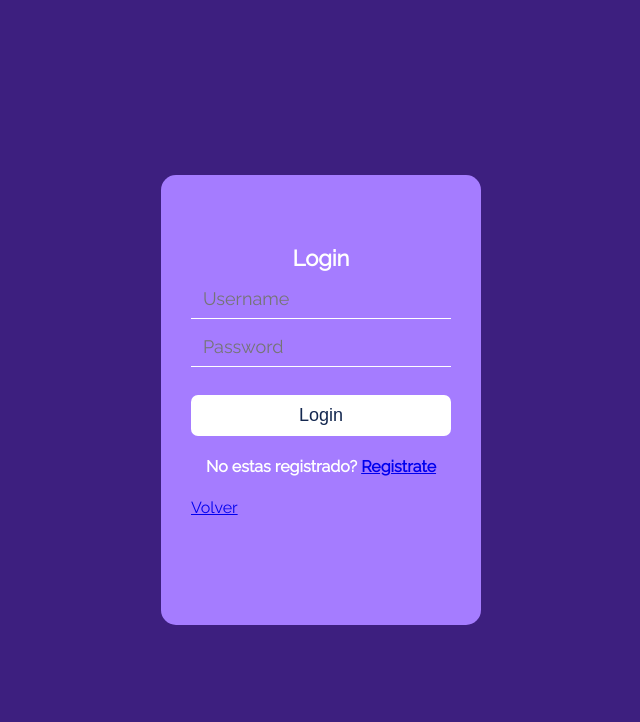
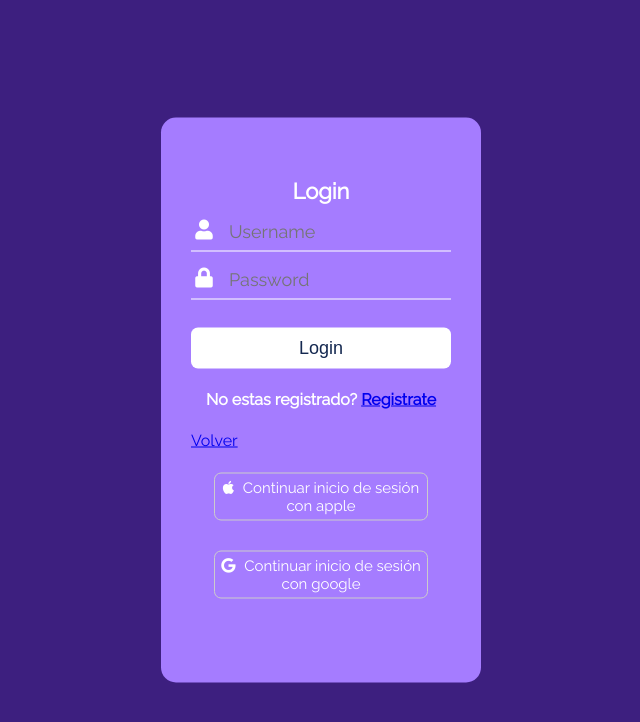
Before and after one commit to carlix-27/TorneoExpress, a plain HTML site: page frontend/templates/login.html in a window 1280 px wide. Shown: the whole page, without its empty margins (319-959 px from the left). Drawn offline with Linux system fonts and the light colour scheme.

Commit message:
frontend changes
login

```diff
--- a/frontend/styles/styleLogin.css
+++ b/frontend/styles/styleLogin.css
@@ -9,7 +9,7 @@ body {
 
 .login-box {
 	width: 320px;
-	height: 450px;
+	height: 565px;
 	background: #a57cff;
 	color: #fff;
 	top: 50%;
@@ -22,7 +22,7 @@ body {
 }
 
 .login-box h2 {
-	margin: 0;
+	margin: -10px 0 0;
 	padding: 0;
 	text-align: center;
 	font-size: 22px;
@@ -81,3 +81,34 @@ body {
 .login-box input[type="submit"]:hover {
 	opacity: 0.7;
 }
+
+
+.container{
+	text-align: center;
+	margin: 8px;
+}
+
+.container div{
+	display: inline-block;
+	margin: 15px;
+	padding: 5px;
+	background-color: #a57cff;
+	border: 1px solid #ccc;
+	cursor: pointer;
+	border-radius: 7px;
+	transition: background-color 0.3s ease;
+}
+
+.container div:hover{
+	background-color: #ccc;
+}
+
+.container i{
+	margin-right: 5px;
+}
+
+
+.google, .apple{
+	font-family: 'Raleway', sans-serif;
+	font-size: 15px;
+}
--- a/frontend/templates/login.html
+++ b/frontend/templates/login.html
@@ -5,10 +5,14 @@
 	<title>Torneos Express - Login</title>
 	<meta name="viewport" content="width=device-width, initial-scale=1.0">
 	<link rel="stylesheet"  href="../styles/styleLogin.css">
+
+	<link rel="stylesheet" href="https://cdnjs.cloudflare.com/ajax/libs/font-awesome/5.15.4/css/all.min.css">
+
 </head>
 <body>
 	<div class="login-box">
 		<h2>Login</h2>
+
 		<form action="login.php" method="post">
 			<div class="textbox">
 				<i class="fas fa-user"></i>
@@ -24,7 +28,23 @@
         <h4>No estas registrado? <a href="registro.html"> Registrate </a></h4>
 
 		<a href="../index.html">Volver</a>
+
+
+		<div class = "container">
+
+			<div class = "apple">
+				<i class="fab fa-apple"></i>
+					Continuar inicio de sesión con apple
+			</div>
+			<div class = "google">
+				<i class= "fab fa-google"></i>
+				Continuar inicio de sesión con google
+			</div>
+
+		</div>
 	</div>
+
+
 
 </body>
 </html>
```
